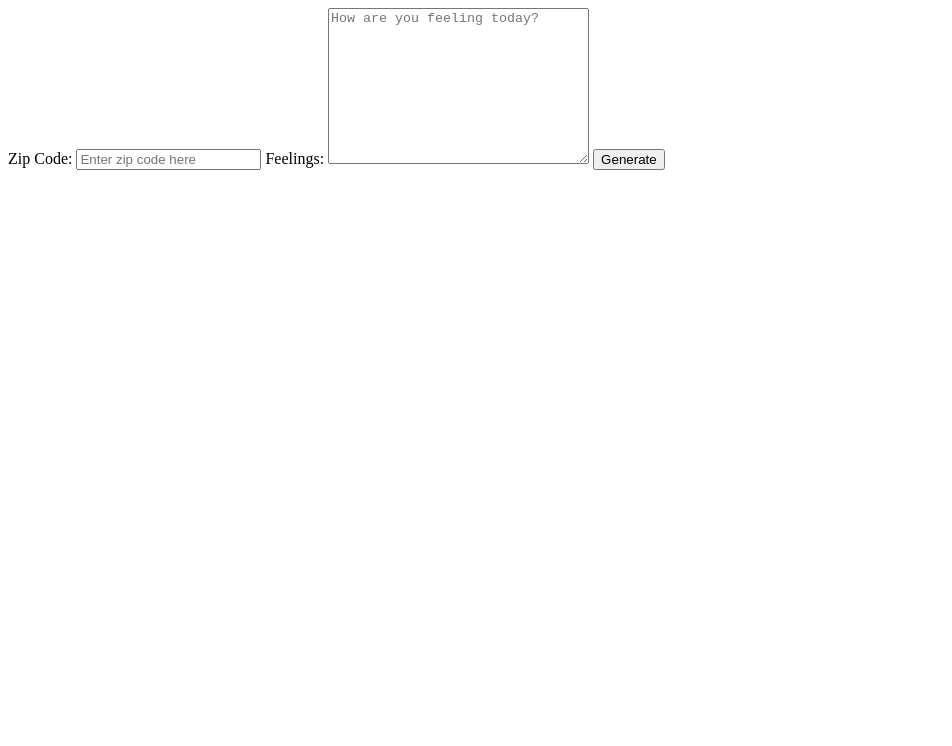
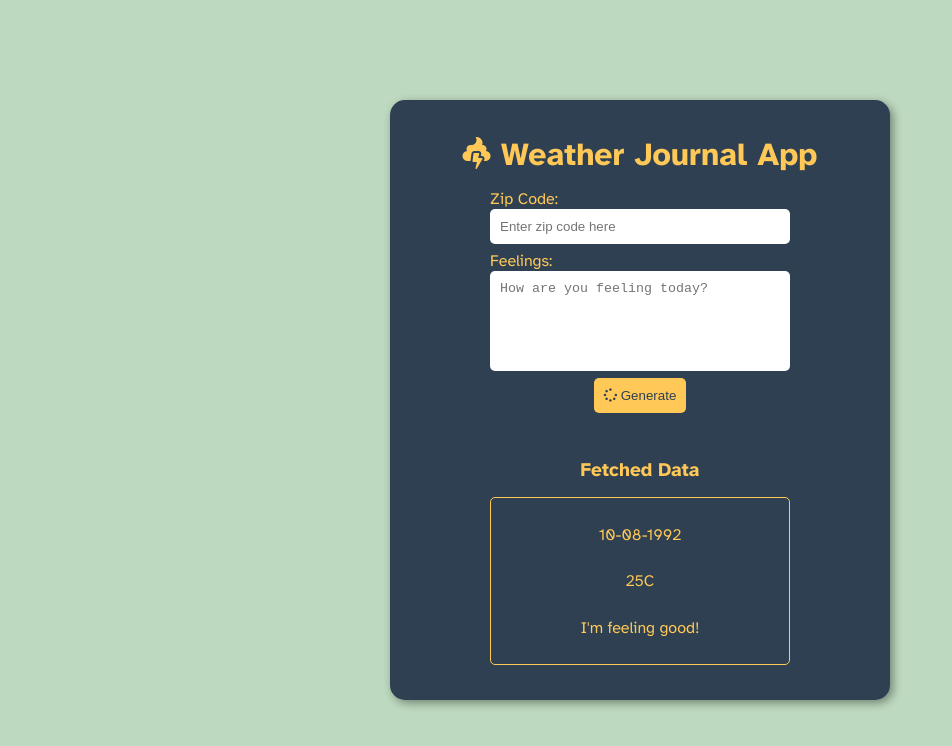
Before and after one commit to majidalfiqi/weatherJournal, a website: page website/index.html in a window 1280 px wide. Shown: the whole page, without its empty margins (0-952 px from the left). Drawn offline with Linux system fonts and the light colour scheme.

Commit message:
Style all the elements

```diff
--- a/website/index.html
+++ b/website/index.html
@@ -7,6 +7,28 @@
 
     <!-- favicon -->
     <link rel="shortcut icon" href="./res/favicon.ico" type="image/x-icon" />
+    <!-- google fonts -->
+    <link rel="preconnect" href="https://fonts.googleapis.com" />
+    <link rel="preconnect" href="https://fonts.gstatic.com" crossorigin />
+    <link
+      href="https://fonts.googleapis.com/css2?family=Atkinson+Hyperlegible:wght@400;700&display=swap"
+      rel="stylesheet"
+    />
+    <!-- fontawesome -->
+    <link
+      rel="stylesheet"
+      href="https://cdnjs.cloudflare.com/ajax/libs/font-awesome/5.15.4/css/fontawesome.min.css"
+      integrity="sha512-P9vJUXK+LyvAzj8otTOKzdfF1F3UYVl13+F8Fof8/2QNb8Twd6Vb+VD52I7+87tex9UXxnzPgWA3rH96RExA7A=="
+      crossorigin="anonymous"
+      referrerpolicy="no-referrer"
+    />
+    <link
+      rel="stylesheet"
+      href="https://cdnjs.cloudflare.com/ajax/libs/font-awesome/5.15.4/css/solid.min.css"
+      integrity="sha512-tk4nGrLxft4l30r9ETuejLU0a3d7LwMzj0eXjzc16JQj+5U1IeVoCuGLObRDc3+eQMUcEQY1RIDPGvuA7SNQ2w=="
+      crossorigin="anonymous"
+      referrerpolicy="no-referrer"
+    />
     <!-- style -->
     <link rel="stylesheet" href="style.css" />
     <!-- script -->
@@ -16,19 +38,32 @@
   </head>
   <body>
     <div class="container">
+      <!-- title -->
+      <h1><span class="fas fa-poo-storm"></span> Weather Journal App</h1>
       <!-- form -->
       <form action="/addEntry" method="POST">
-        <label for="zip">Zip Code:</label>
-        <input type="text" id="zip" name="zip" placeholder="Enter zip code here" />
-        <label for="feelings">Feelings:</label>
-        <textarea name="feelings" id="feelings" cols="30" rows="10" placeholder="How are you feeling today?"></textarea>
-        <button type="submit" id="generate">Generate</button>
+        <div class="zip">
+          <label for="zip">Zip Code:</label>
+          <input type="text" id="zip" name="zip" placeholder="Enter zip code here" />
+        </div>
+        <div class="feelings">
+          <label for="feelings">Feelings:</label>
+          <textarea
+            name="feelings"
+            id="feelings"
+            cols="30"
+            rows="10"
+            placeholder="How are you feeling today?"
+          ></textarea>
+        </div>
+        <button type="submit" id="generate"><span class="fas fa-spinner"></span> Generate</button>
       </form>
       <!-- requested data -->
+      <h2>Fetched Data</h2>
       <div id="entryHolder">
-        <div id="date"></div>
-        <div id="temp"></div>
-        <div id="content"></div>
+        <div id="date">10-08-1992</div>
+        <div id="temp">25C</div>
+        <div id="content">I'm feeling good!</div>
       </div>
     </div>
   </body>
--- a/website/style.css
+++ b/website/style.css
@@ -0,0 +1,157 @@
+/* variables */
+:root {
+  --clr-body: #bdd9bf;
+  --clr-bg: #2e4052;
+  --clr-accent: #ffc857;
+}
+
+/* resets */
+* {
+  box-sizing: border-box;
+  margin: 0;
+  padding: 0;
+}
+
+/* body */
+body {
+  display: grid;
+  place-items: center;
+  height: 100vh;
+  background: var(--clr-body);
+  color: var(--clr-accent);
+  text-align: center;
+  font-family: "Atkinson Hyperlegible", sans-serif;
+}
+
+/* card container */
+.container {
+  background: var(--clr-bg);
+  height: 600px;
+  width: 500px;
+  border-radius: 15px;
+  -webkit-border-radius: 15px;
+  -moz-border-radius: 15px;
+  -ms-border-radius: 15px;
+  -o-border-radius: 15px;
+  box-shadow: 3px 3px 10px #0006;
+  padding: 20px;
+  display: flex;
+  flex-direction: column;
+  align-items: center;
+  justify-content: space-evenly;
+}
+
+/* title */
+.container h1 {
+  font-weight: bold;
+}
+
+/* form */
+form {
+  display: flex;
+  flex-direction: column;
+  align-items: center;
+  justify-content: space-between;
+  width: 300px;
+  height: 40%;
+}
+
+/* form sections */
+.zip,
+.feelings {
+  display: flex;
+  flex-direction: column;
+  align-items: flex-start;
+  width: 300px;
+}
+
+/* input fields */
+.zip input,
+.feelings textarea {
+  width: 300px;
+  height: 35px;
+  border-radius: 5px;
+  border: none;
+  padding: 10px;
+  -webkit-border-radius: 5px;
+  -moz-border-radius: 5px;
+  -ms-border-radius: 5px;
+  -o-border-radius: 5px;
+  color: var(--clr-bg);
+}
+
+/* text area */
+.feelings textarea {
+  width: 300px;
+  height: 100px;
+  resize: none;
+}
+
+/* button */
+#generate {
+  background: var(--clr-accent);
+  color: var(--clr-bg);
+  padding: 10px;
+  border: none;
+  border-radius: 5px;
+  -webkit-border-radius: 5px;
+  -moz-border-radius: 5px;
+  -ms-border-radius: 5px;
+  -o-border-radius: 5px;
+  cursor: pointer;
+}
+
+/* hover effect */
+#generate:hover span {
+  animation: rotate 2s ease infinite;
+  -webkit-animation: rotate 2s ease infinite;
+}
+
+/* animation */
+@keyframes rotate {
+  0% {
+    transform: rotate(0deg);
+    -webkit-transform: 0deg;
+    -moz-transform: 0deg;
+    -ms-transform: 0deg;
+    -o-transform: 0deg;
+  }
+
+  50% {
+    transform: rotate(180deg);
+    -webkit-transform: rotate(180deg);
+    -moz-transform: rotate(180deg);
+    -ms-transform: rotate(180deg);
+    -o-transform: rotate(180deg);
+  }
+
+  100% {
+    transform: rotate(360deg);
+    -webkit-transform: rotate(360deg);
+    -moz-transform: rotate(360deg);
+    -ms-transform: rotate(360deg);
+    -o-transform: rotate(360deg);
+  }
+}
+
+/* fetched data title */
+h2 {
+  font-size: 1.2rem;
+  margin-top: 30px;
+}
+
+/* fetched data */
+#entryHolder {
+  height: 30%;
+  width: 300px;
+  display: flex;
+  flex-direction: column;
+  align-items: center;
+  justify-content: space-evenly;
+  border: 1px solid var(--clr-accent);
+  border-radius: 5px;
+  -webkit-border-radius: 5px;
+  -moz-border-radius: 5px;
+  -ms-border-radius: 5px;
+  -o-border-radius: 5px;
+}
```
